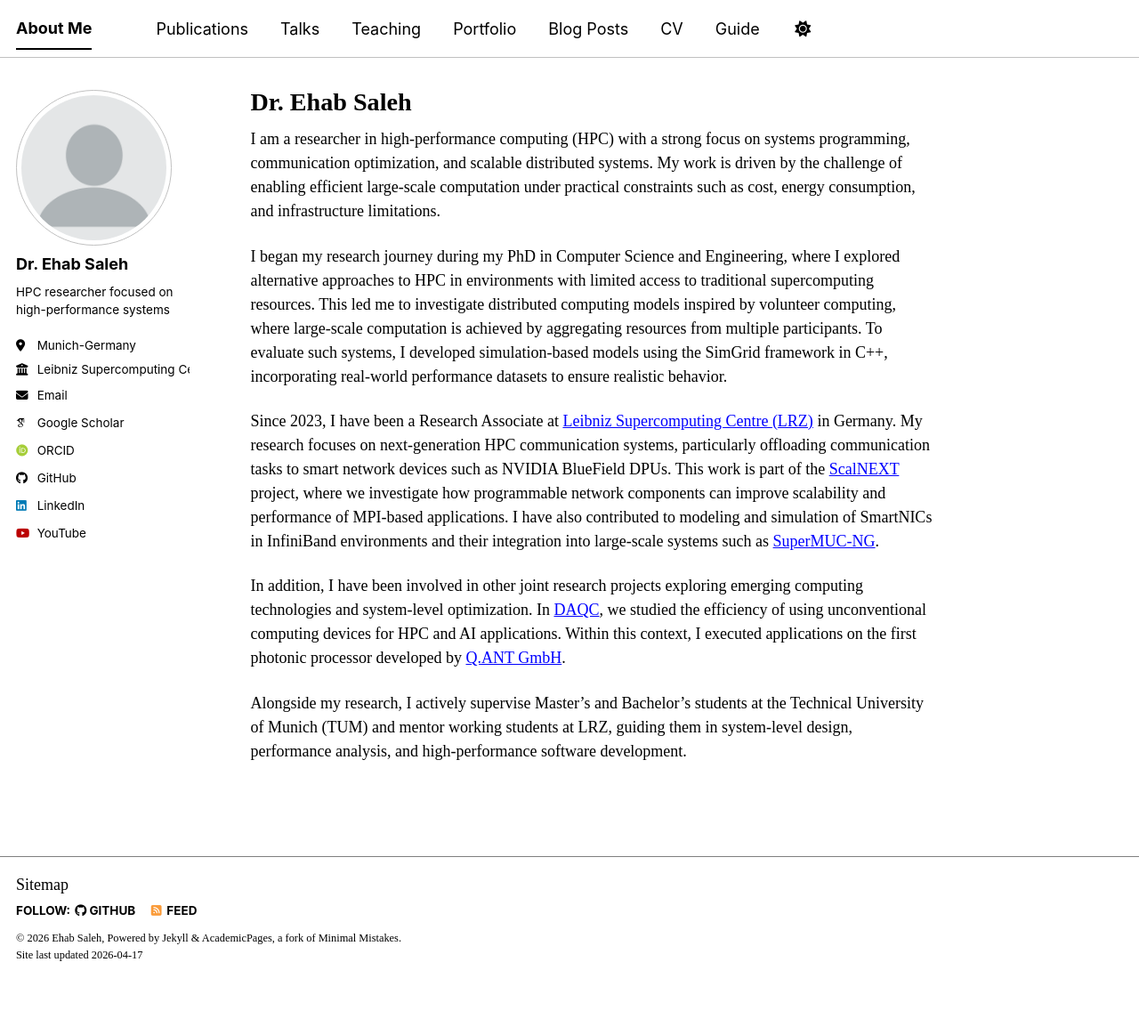
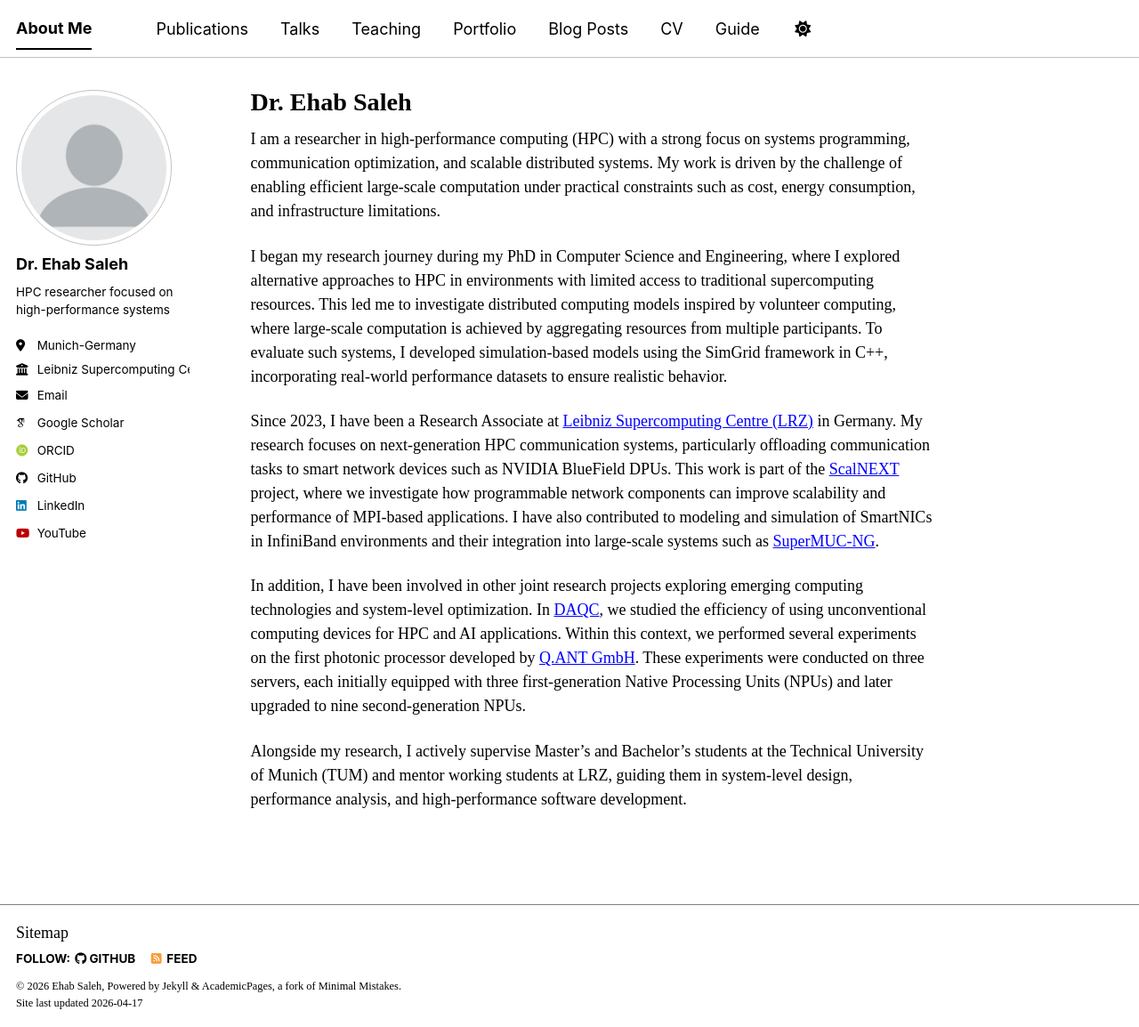
Before and after one commit to ehabosaleh/ehabosaleh.github.io, a Jekyll site: the page built from _pages/about.md, in a window 1280 px wide and 1154 px high. Shown: the whole window at 89% size. Built offline with Jekyll 4.4.1, drawn with Linux system fonts in a browser that asks for light colours; some web fonts are replaced; a script bundle is joined from its source files by our own code; library files that are not in the unit come from our copies.

Commit message:
Update about page with detailed research contributions
Expanded on research projects and experiments with photonic processors, detailing the upgrade from first to second-generation NPUs.

```diff
--- a/_pages/about.md
+++ b/_pages/about.md
@@ -14,6 +14,6 @@
 
 Since 2023, I have been a Research Associate at [Leibniz Supercomputing Centre (LRZ)](https://www.lrz.de) in Germany. My research focuses on next-generation HPC communication systems, particularly offloading communication tasks to smart network devices such as NVIDIA BlueField DPUs. This work is part of the [ScalNEXT](https://www.lrz.de/en/research/research-projects/detail/scalnext) project, where we investigate how programmable network components can improve scalability and performance of MPI-based applications. I have also contributed to modeling and simulation of SmartNICs in InfiniBand environments and their integration into large-scale systems such as [SuperMUC-NG](https://en.wikipedia.org/wiki/SuperMUC).
 
-In addition, I have been involved in other joint research projects exploring emerging computing technologies and system-level optimization. In [DAQC](https://www.lrz.de/en/research/research-projects/detail/hoehere-leistung-weniger-energie-zweite-generation-photonischer-prozessoren-am-lrz), we studied the efficiency of using unconventional computing devices for HPC and AI applications. Within this context, I executed applications on the first photonic processor developed by [Q.ANT GmbH](https://qant.com/de/).
+In addition, I have been involved in other joint research projects exploring emerging computing technologies and system-level optimization. In [DAQC](https://www.lrz.de/en/research/research-projects/detail/hoehere-leistung-weniger-energie-zweite-generation-photonischer-prozessoren-am-lrz), we studied the efficiency of using unconventional computing devices for HPC and AI applications. Within this context, we performed several experiments on the first photonic processor developed by [Q.ANT GmbH](https://qant.com/de/). These experiments were conducted on three servers, each initially equipped with three first-generation Native Processing Units (NPUs) and later upgraded to nine second-generation NPUs.
 
 Alongside my research, I actively supervise Master’s and Bachelor’s students at the Technical University of Munich (TUM) and mentor working students at LRZ, guiding them in system-level design, performance analysis, and high-performance software development.
```
